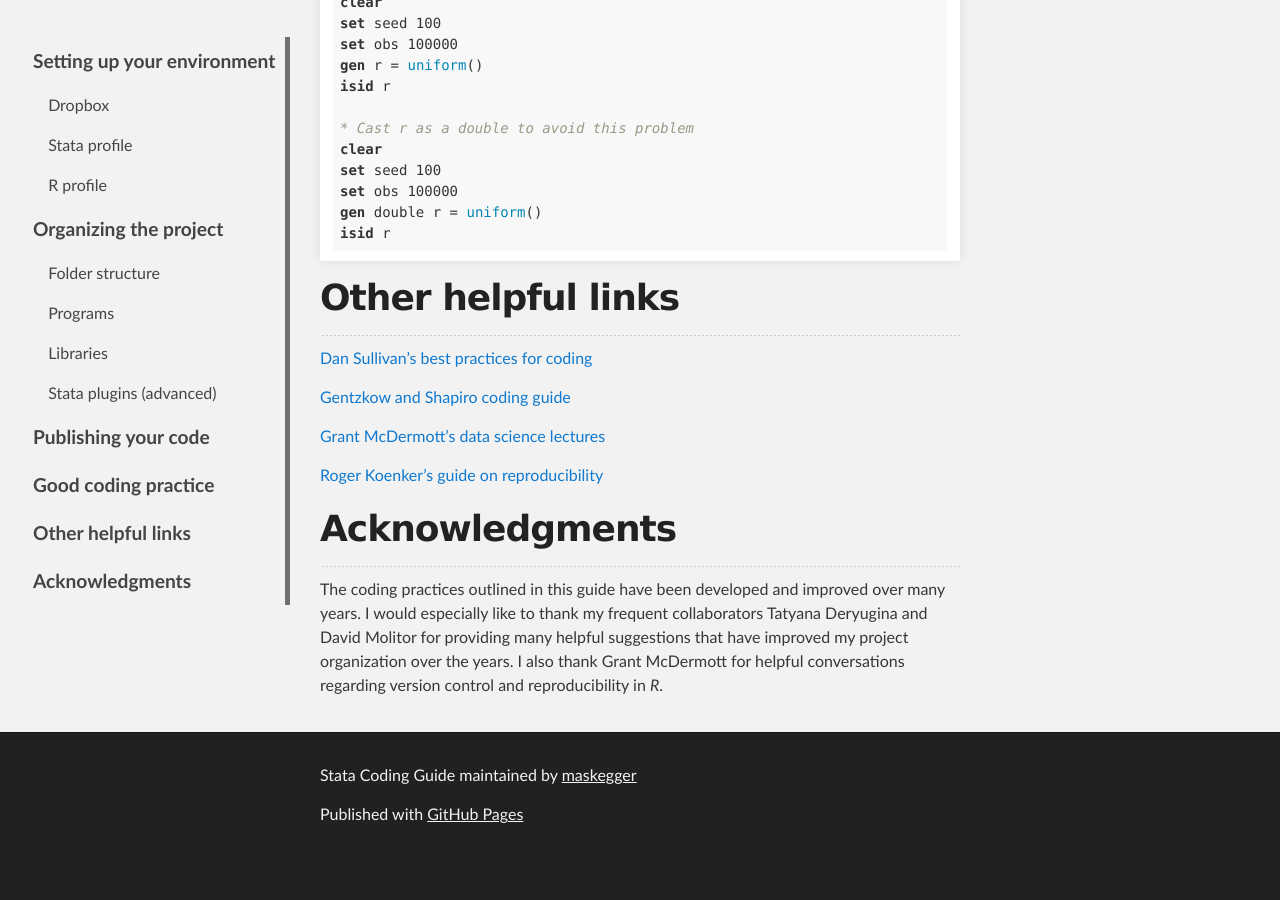
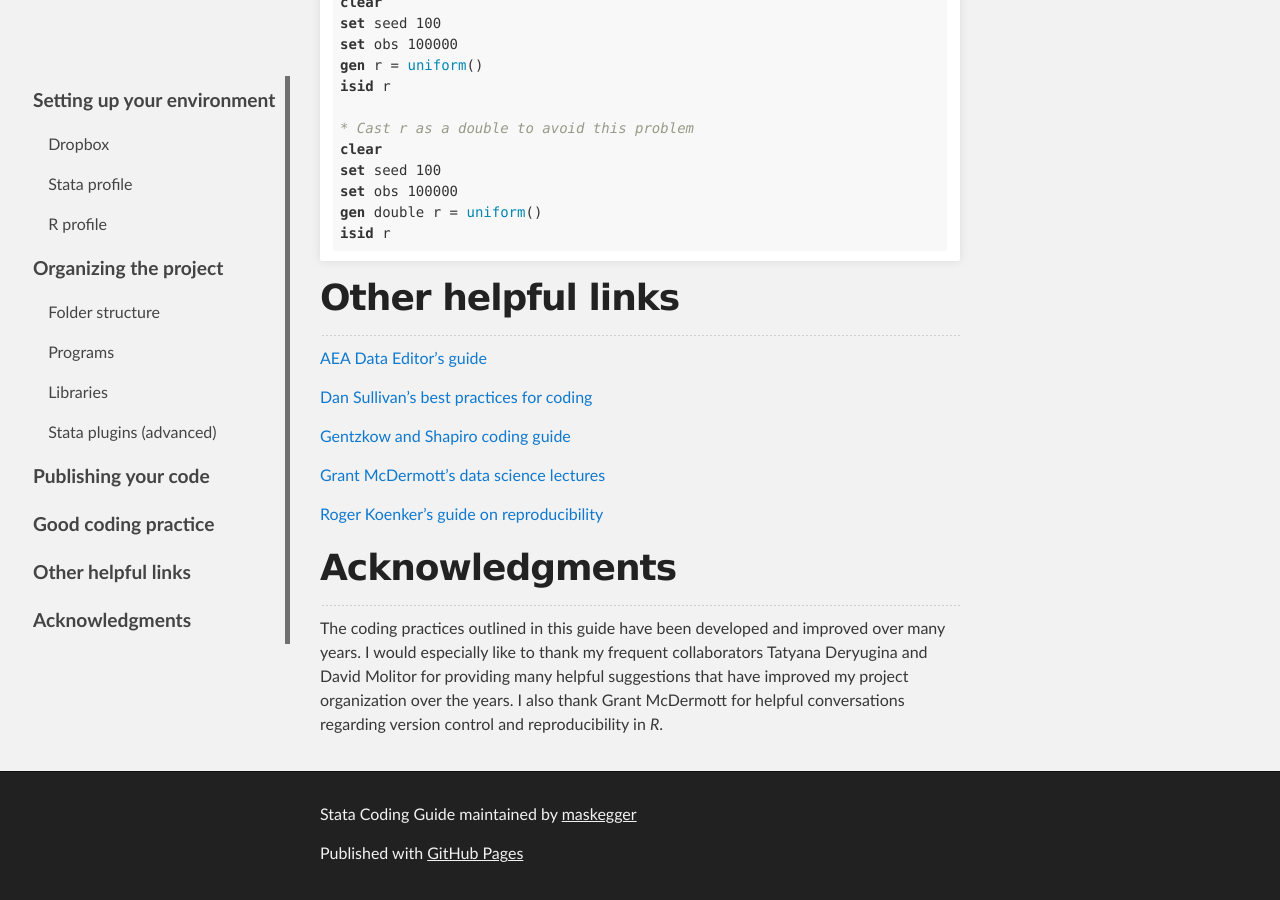
Before and after one commit to maskegger/guide, a Jekyll site: the page built from index.md, in a window 1280 px wide and 900 px high, scrolled down 8236 px. Built offline with Jekyll 4.4.1, drawn with Linux system fonts in a browser that asks for light colours; our own code applies the rules of GitHub Pages for plain Markdown files; before the commit the page ends 9097 px from its top, so only the background shows below that.

Commit message:
Update index.md

```diff
--- a/index.md
+++ b/index.md
@@ -239,6 +239,8 @@ isid r
 # Other helpful links
 -----------
 
+[AEA Data Editor's guide](https://github.com/AEADataEditor/aea-de-guidance)
+
 [Dan Sullivan's best practices for coding](http://www.danielmsullivan.com/pages/tutorial_workflow_3bestpractice.html)
 
 [Gentzkow and Shapiro coding guide](https://web.stanford.edu/~gentzkow/research/CodeAndData.pdf)
```
